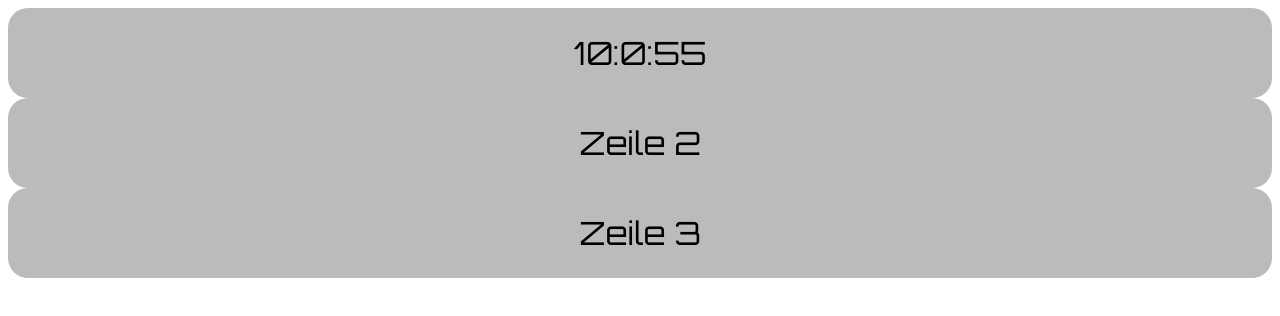
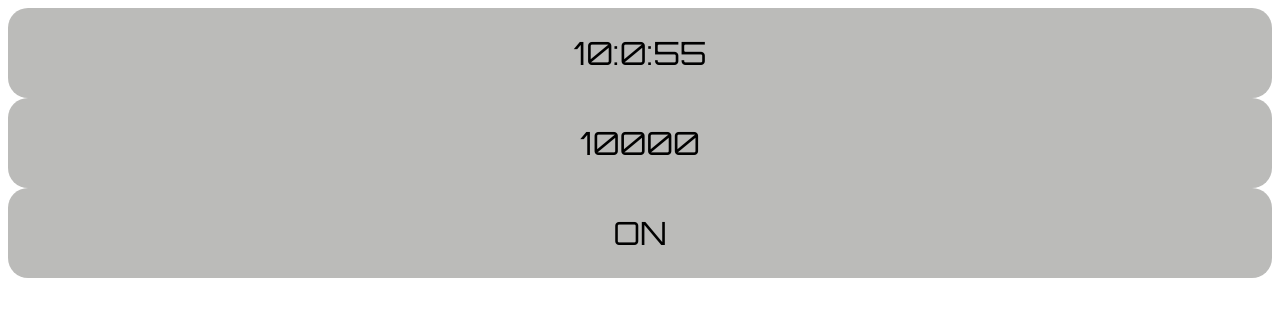
Before and after one commit to CucinaDeVille/EA-Lab02b, a React (Vite) app: page / in a window 1280 px wide. Shown: the top 316 px of the page. Built offline with nearby package versions, Linux system fonts and the light colour scheme.

Commit message:
feat(boxes): :sparkles: add state to bottom two boxes by adding numer and boolean

```diff
--- a/src/Timer.jsx
+++ b/src/Timer.jsx
@@ -1,6 +1,10 @@
 import './Timer.css'
+import { useState } from "react";
 
 export default function Timer() {
+
+    const [run, setRun] = useState(true);
+    const [calls, setCalls] = useState(10000);
 
     function getDateAsString() {
         let d = new Date();
@@ -11,8 +15,8 @@ export default function Timer() {
     return (
         <div className="App">
             <div className="timer"> {getDateAsString()} </div>
-            <div className="timer">Zeile 2</div>
-            <div className="timer">Zeile 3</div>
+            <div className="timer"> {calls} </div>
+            <div className="timer"> {run ? 'ON' : 'OFF'} </div>
         </div>
     );
 }
```
